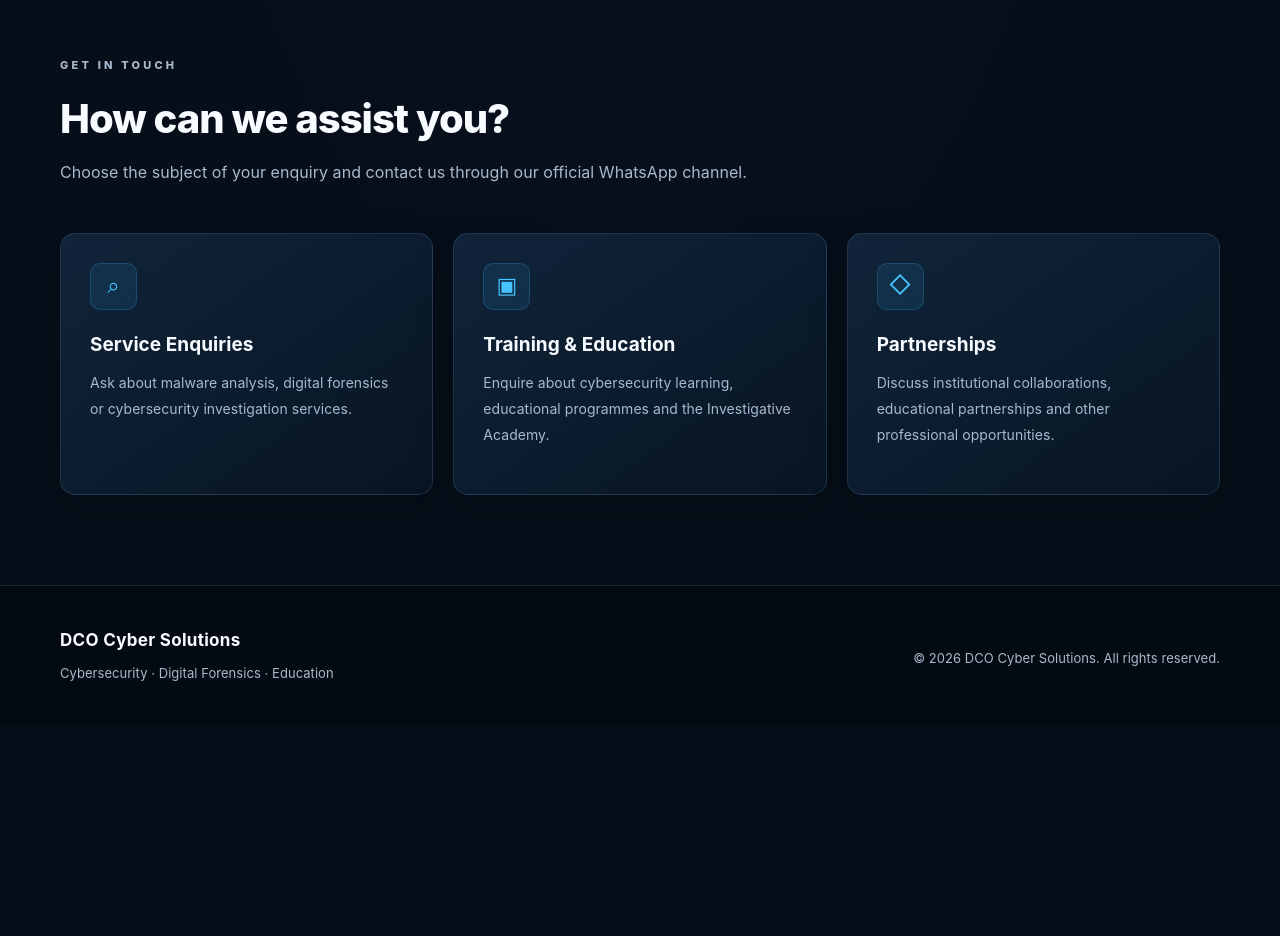
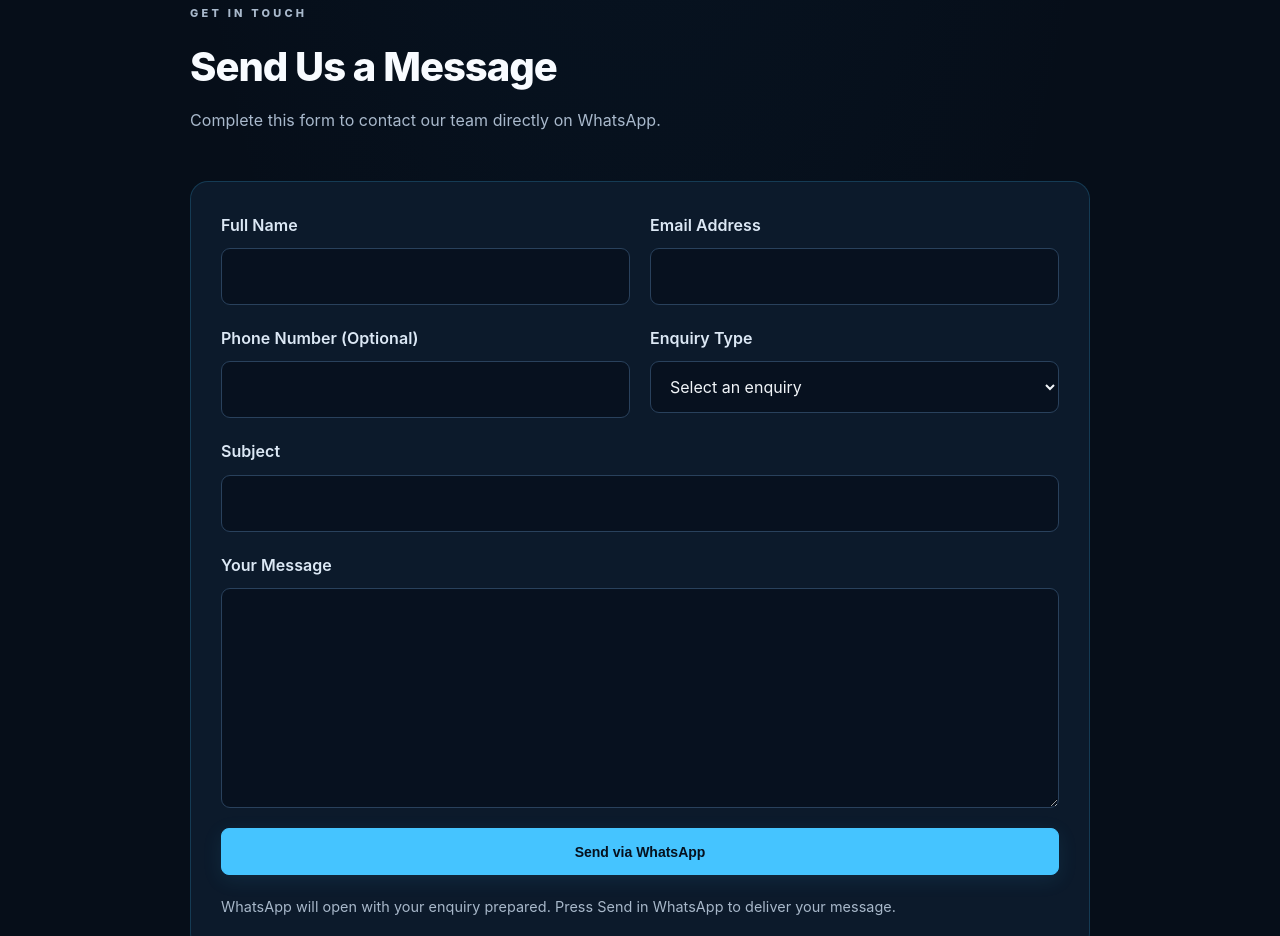
Before and after one commit to davidchimburuomaodum/dco-security-services, a plain HTML site: page contact.html in a window 1280 px wide. Shown: the part 685-1621 px from the top of the page. Before the commit the page ends 1410 px from the top, so only its background shows below. Drawn offline with Linux system fonts and the light colour scheme.

Commit message:
Add WhatsApp contact form and improve company website

```diff
--- a/contact.html
+++ b/contact.html
@@ -28,77 +28,94 @@
     </div>
 </header>
 
+
+
 <main>
 <section class="hero">
 <div class="container hero-content">
 <p class="eyebrow">CONTACT DCO CYBER SOLUTIONS</p>
 <h1>Let's Start a <span>Conversation.</span></h1>
-            <p class="hero-description">
-                Have a service enquiry, training question,
-                partnership proposal or general question?
-                We'd like to hear from you.
-            </p>
-            <div class="hero-buttons">
-                <a href="https://wa.me/2349125747577"
-                   class="btn" target="_blank" rel="noopener noreferrer">
-                    Message Us on WhatsApp
-                </a>
-                <a href="services.html" class="btn btn-outline">
-                    View Services
-                </a>
-            </div>
+<p class="hero-description">Have a service enquiry, training question, partnership proposal or general question? We'd like to hear from you.</p>
 </div>
 </section>
 
-    <section class="section">
+<section class="section contact-form-section">
 <div class="container">
 <div class="section-heading">
 <p class="eyebrow">GET IN TOUCH</p>
-                <h2>How can we assist you?</h2>
-                <p>
-                    Choose the subject of your enquiry and contact us
-                    through our official WhatsApp channel.
-                </p>
+<h2>Send Us a Message</h2>
+<p>Complete this form to contact our team directly on WhatsApp.</p>
 </div>
 
-            <div class="services-grid">
-                <article class="service-card">
-                    <div class="card-icon">⌕</div>
-                    <h3>Service Enquiries</h3>
-                    <p>
-                        Ask about malware analysis, digital forensics
-                        or cybersecurity investigation services.
-                    </p>
+<form class="contact-form" id="whatsappContactForm">
+<div class="form-row">
+<div class="form-group">
+<label for="full_name">Full Name</label>
+<input id="full_name" name="full_name" type="text" maxlength="100" required>
+</div>
+<div class="form-group">
+<label for="email">Email Address</label>
+<input id="email" name="email" type="email" maxlength="150" required>
+</div>
+</div>
 
-                </article>
+<div class="form-row">
+<div class="form-group">
+<label for="phone">Phone Number (Optional)</label>
+<input id="phone" name="phone" type="tel" maxlength="30">
+</div>
+<div class="form-group">
+<label for="enquiry_type">Enquiry Type</label>
+<select id="enquiry_type" name="enquiry_type" required>
+<option value="">Select an enquiry</option>
+<option>Cybersecurity Services</option>
+<option>Training &amp; Education</option>
+<option>Partnership</option>
+<option>General Enquiry</option>
+</select>
+</div>
+</div>
 
-                <article class="service-card">
-                    <div class="card-icon">▣</div>
-                    <h3>Training & Education</h3>
-                    <p>
-                        Enquire about cybersecurity learning,
-                        educational programmes and the Investigative
-                        Academy.
-                    </p>
+<div class="form-group">
+<label for="subject">Subject</label>
+<input id="subject" name="subject" type="text" maxlength="150" required>
+</div>
 
-                </article>
+<div class="form-group">
+<label for="message">Your Message</label>
+<textarea id="message" name="message" rows="7" maxlength="3000" required></textarea>
+</div>
 
-                <article class="service-card">
-                    <div class="card-icon">◇</div>
-                    <h3>Partnerships</h3>
-                    <p>
-                        Discuss institutional collaborations,
-                        educational partnerships and other
-                        professional opportunities.
-                    </p>
-
-                </article>
-            </div>
+<button class="btn whatsapp-submit" type="submit">Send via WhatsApp</button>
+<p class="form-hint">WhatsApp will open with your enquiry prepared. Press Send in WhatsApp to deliver your message.</p>
+</form>
 </div>
 </section>
 
+<script>
+document.getElementById("whatsappContactForm").addEventListener("submit", function(event) {
+    event.preventDefault();
+    const form = event.currentTarget;
+    if (!form.reportValidity()) return;
+    const data = new FormData(form);
+    const message = [
+        "NEW WEBSITE ENQUIRY - DCO CYBER SOLUTIONS",
+        "",
+        "Full Name: " + data.get("full_name"),
+        "Email: " + data.get("email"),
+        "Phone: " + (data.get("phone") || "Not provided"),
+        "Enquiry Type: " + data.get("enquiry_type"),
+        "Subject: " + data.get("subject"),
+        "",
+        "Message:",
+        data.get("message")
+    ].join("\n");
+    window.open("https://wa.me/2349125747577?text=" + encodeURIComponent(message), "_blank", "noopener,noreferrer");
+});
+</script>
+</main>
 
-</main>
+
 
 <footer class="footer">
     <div class="container footer-content">
--- a/static/style.css
+++ b/static/style.css
@@ -1627,3 +1627,16 @@ button:focus-visible {
         padding: 23px;
     }
 }
+
+
+/* WhatsApp contact form */
+.contact-form-section .container { max-width: 900px; }
+.contact-form { display:flex; flex-direction:column; gap:20px; padding:30px; background:var(--surface,#0d1b2e); border:1px solid rgba(56,189,248,.2); border-radius:18px; }
+.form-row { display:grid; grid-template-columns:repeat(2,minmax(0,1fr)); gap:20px; }
+.form-group { display:flex; flex-direction:column; gap:9px; }
+.form-group label { color:#dce8f5; font-weight:600; }
+.form-group input, .form-group select, .form-group textarea { width:100%; padding:14px 15px; color:#f1f5f9; background:#07111f; border:1px solid #29415c; border-radius:9px; font:inherit; }
+.form-group textarea { resize:vertical; }
+.form-group input:focus, .form-group select:focus, .form-group textarea:focus { outline:2px solid #38bdf8; border-color:#38bdf8; }
+.form-hint { color:#a8b8ca; font-size:.9rem; }
+@media(max-width:650px) { .form-row { grid-template-columns:1fr; } .contact-form { padding:20px; } }
```
Also changed, not shown: templates/contact.html (added, +131 -0 lines). Lines whose indentation alone changed are shown as unchanged.
